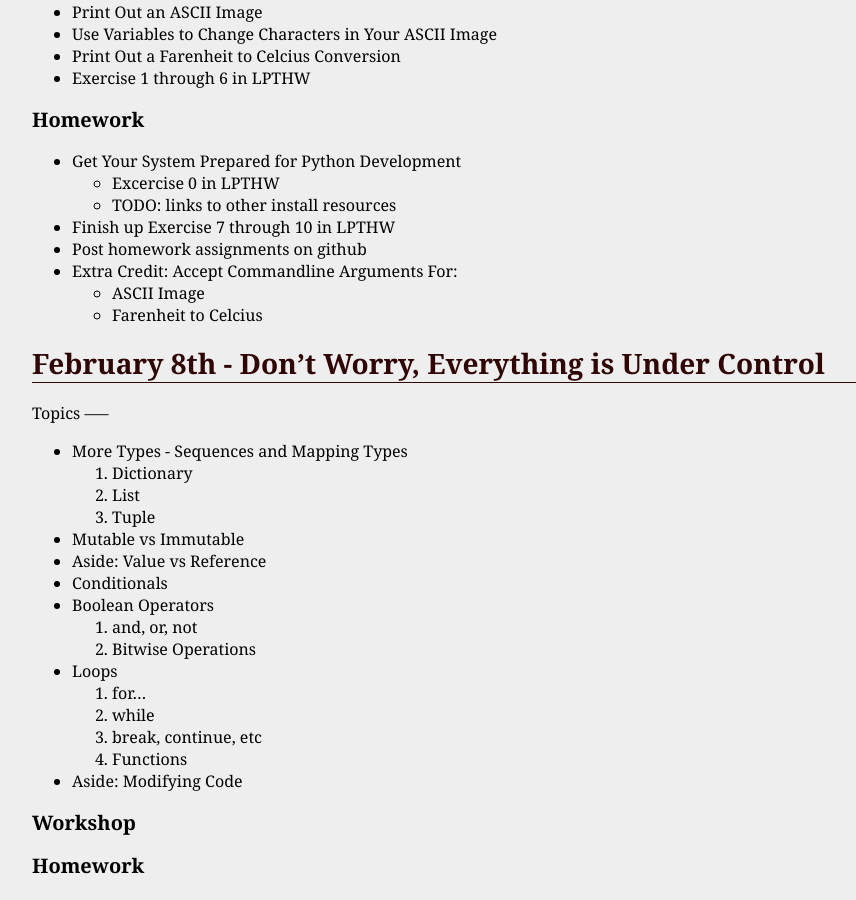
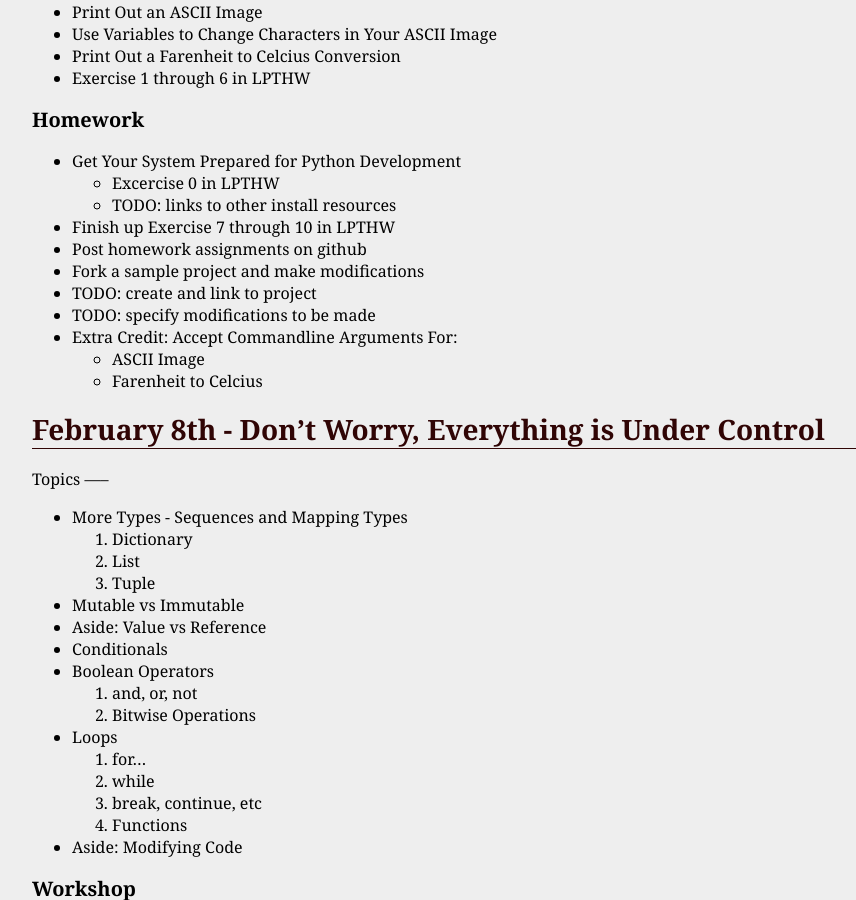
Before and after one commit to jversoza/MTEC2002, a Jekyll site: the page built from programming-foundations-2012-spring.markdown, in a window 1280 px wide and 900 px high, scrolled down 772 px. Shown: the whole window, without its empty margins (128-984 px from the left). Built offline with Jekyll 4.4.1, drawn with Linux system fonts in a browser that asks for light colours; Markdown is read by kramdown in place of the engine named in the settings.

Commit message:
added programming modifications and github to workshop and homework for week 1

```diff
--- a/programming-foundations-2012-spring.markdown
+++ b/programming-foundations-2012-spring.markdown
@@ -40,6 +40,9 @@ Homework
 	* TODO: links to other install resources
 * Finish up Exercise 7 through 10 in LPTHW
 * Post homework assignments on github
+* Fork a sample project and make modifications
+* TODO: create and link to project
+* TODO: specify modifications to be made
 * Extra Credit: Accept Commandline Arguments For:
 	* ASCII Image
 	* Farenheit to Celcius
```
